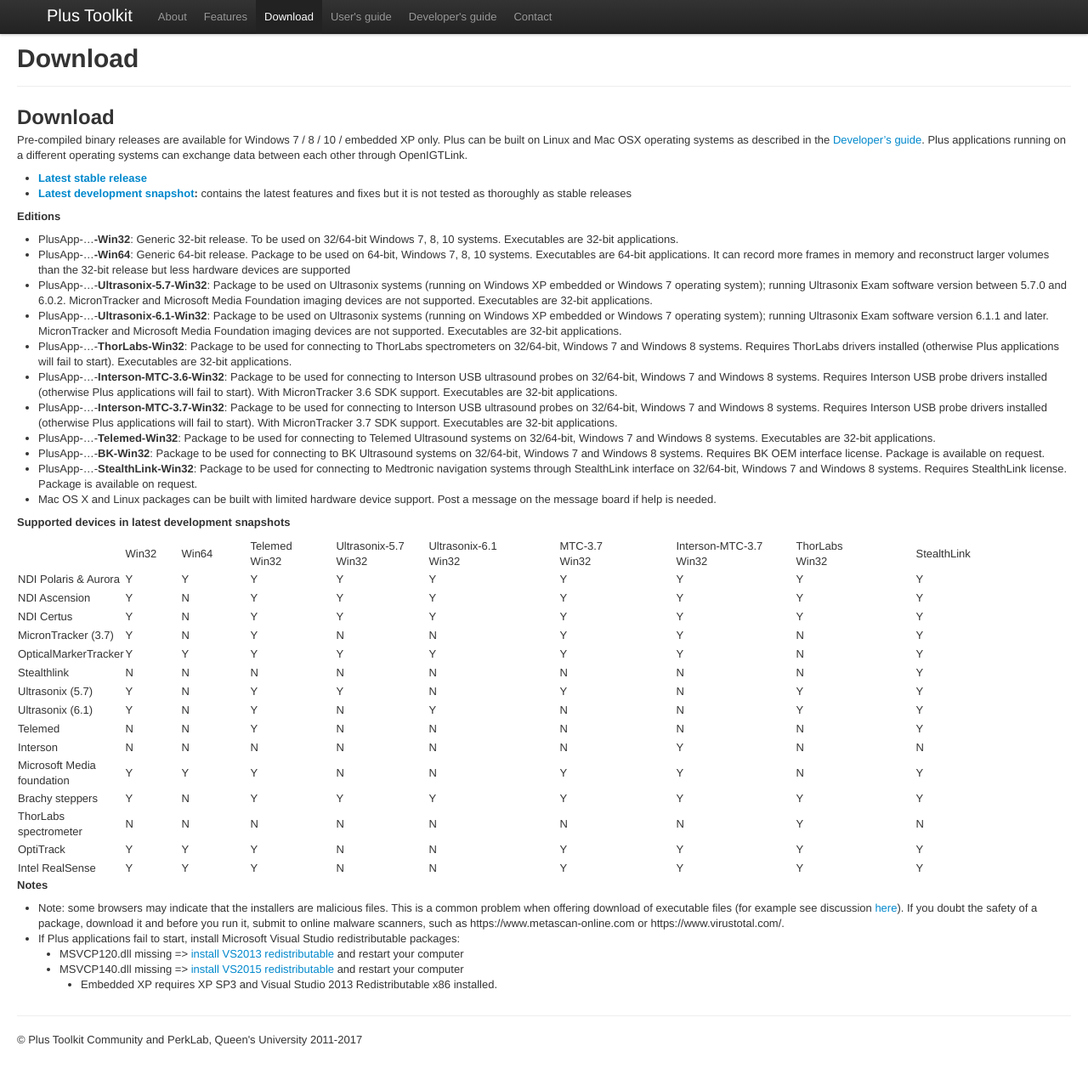
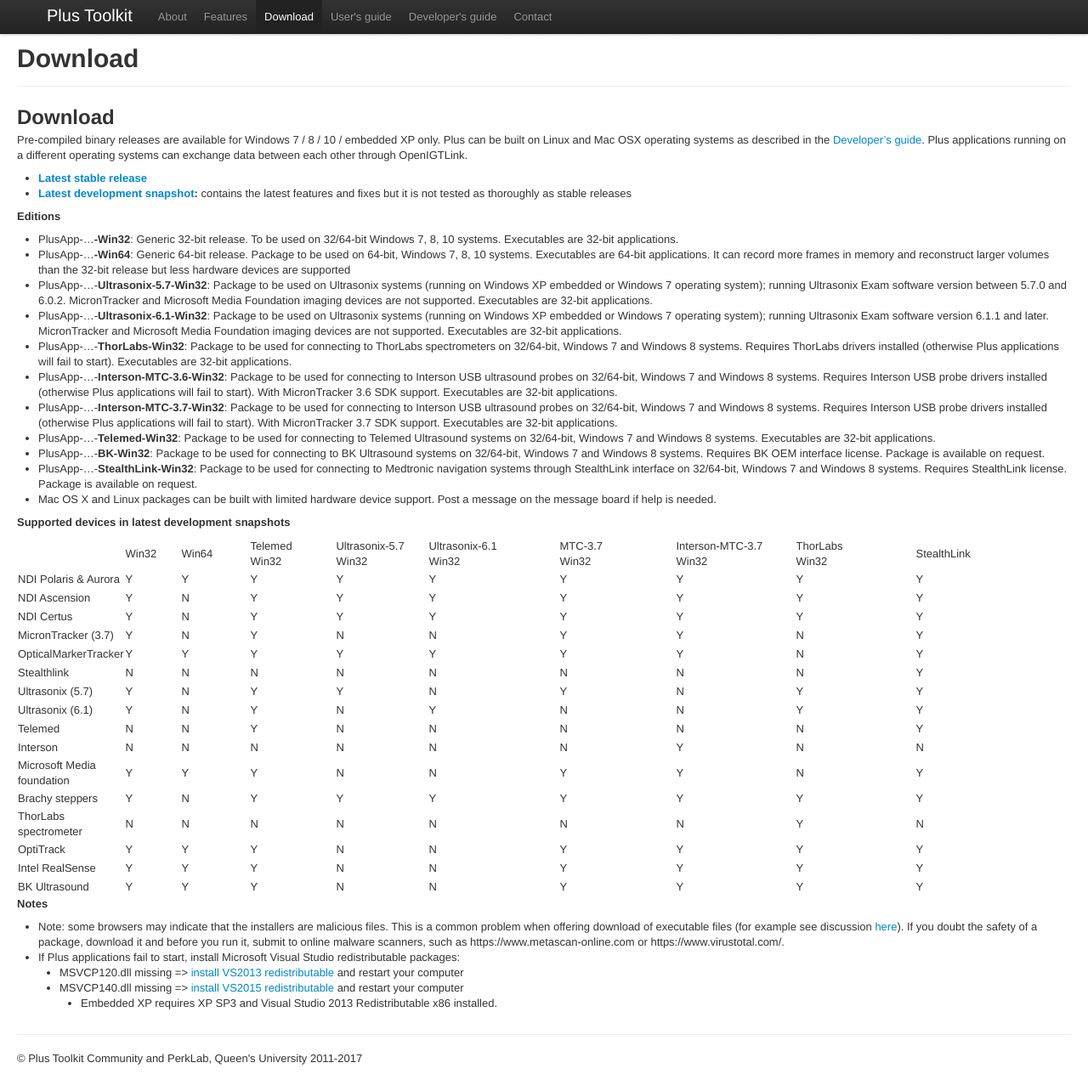
Before and after one commit to PlusToolkit/plustoolkit.github.io, a Jekyll site: the page built from download.md, in a window 1280 px wide and 1284 px high. Shown: the whole window at 85% size. Built offline with Jekyll 4.4.1, drawn with Linux system fonts in a browser that asks for light colours.

Commit message:
Add BK Ultrasound support to packages

```diff
--- a/download.md
+++ b/download.md
@@ -242,6 +242,18 @@
 			<td>Y</td>
 			<td>Y</td>
 		</tr>
+		<tr height="20">
+			<td height="20" style="height: 20px;">BK Ultrasound</td>
+			<td>Y</td>
+			<td>Y</td>
+			<td>Y</td>
+			<td>N</td>
+			<td>N</td>
+			<td>Y</td>
+			<td>Y</td>
+			<td>Y</td>
+			<td>Y</td>
+		</tr>
 	</tbody>
 </table>
 
```
